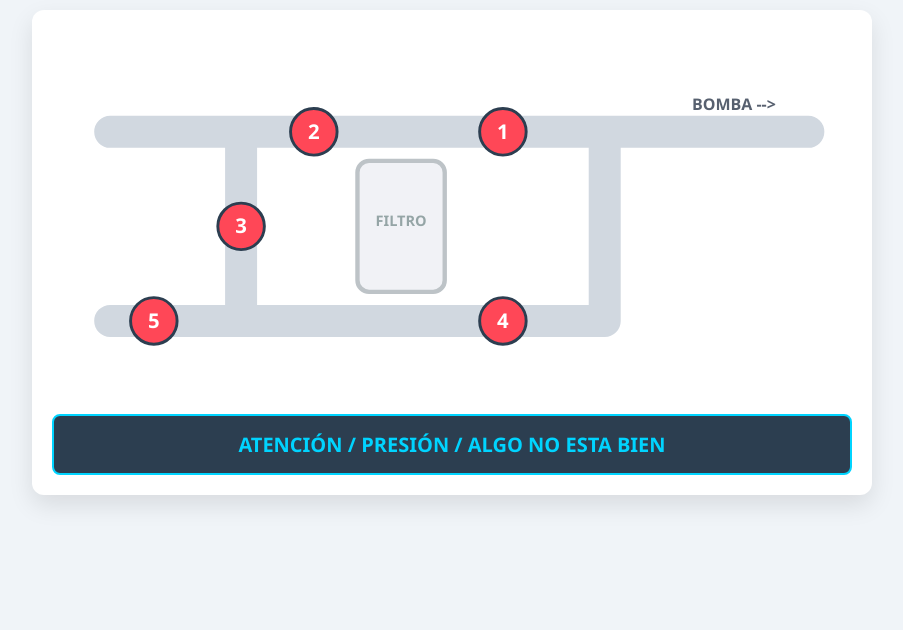
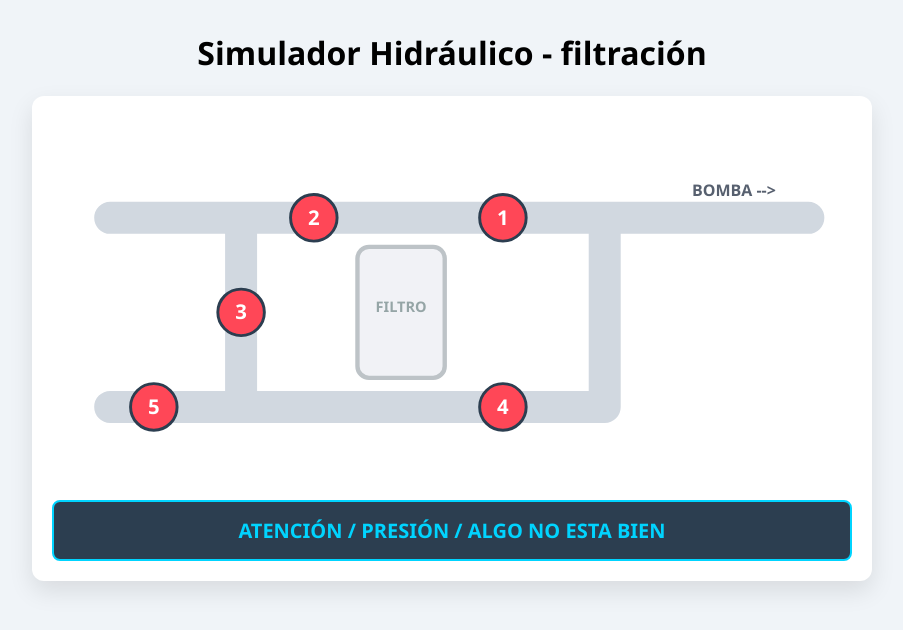
Before and after one commit to roman1616/Sistema-de-filtracion, a plain HTML site: page index.html in a window 1280 px wide. Shown: the whole page, without its empty margins (188-1091 px from the left). Drawn offline with Linux system fonts and the light colour scheme.

Commit message:
Change title and header for filtration simulator

```diff
--- a/index.html
+++ b/index.html
@@ -3,7 +3,8 @@
 <head>
     <meta charset="UTF-8">
     <meta name="viewport" content="width=device-width, initial-scale=1.0">
-    <title>Simulador Hidráulico - Recirculación</title>
+    <title>Simulador Hidráulico - Filtración</title>
+    <h1>Simulador Hidráulico - filtración</h1>
     <style>
         body { font-family: 'Segoe UI', sans-serif; background: #f0f4f8; display: flex; flex-direction: column; align-items: center; padding: 10px; margin: 0; }
         .card { background: white; border-radius: 12px; padding: 20px; box-shadow: 0 10px 25px rgba(0,0,0,0.1); width: 98%; max-width: 800px; }
```
